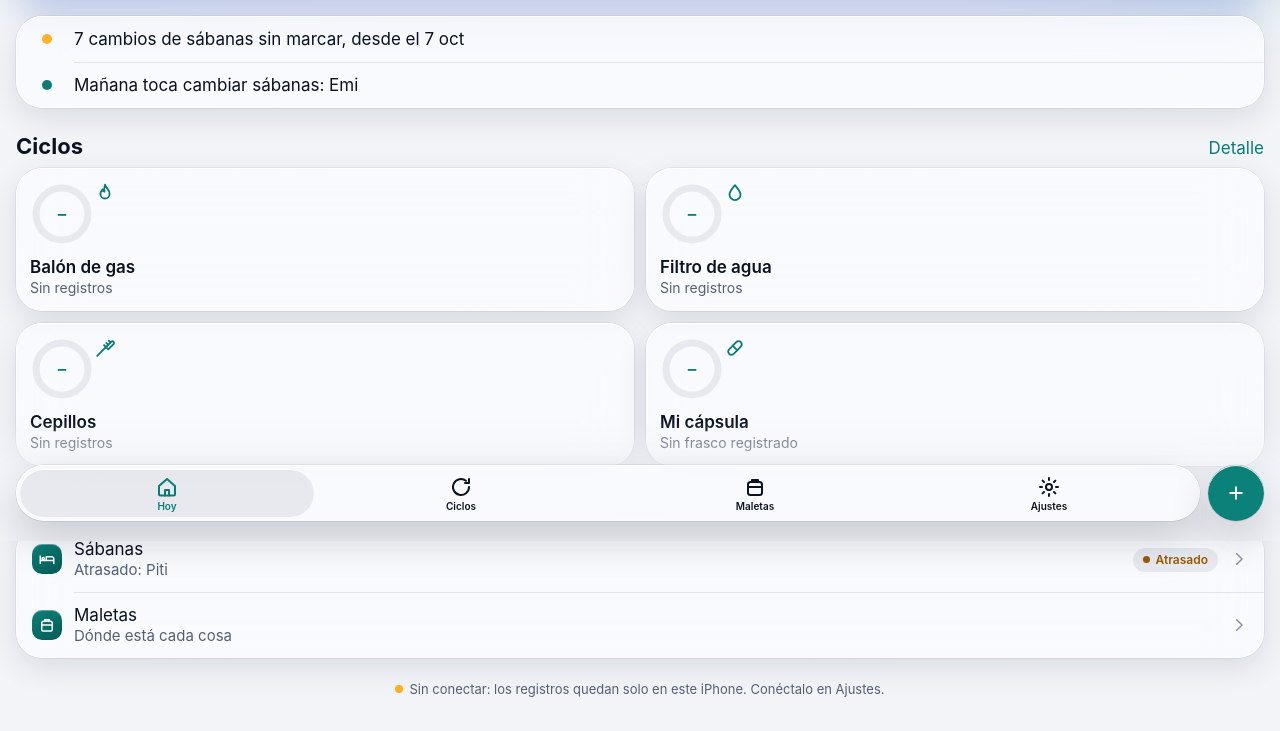
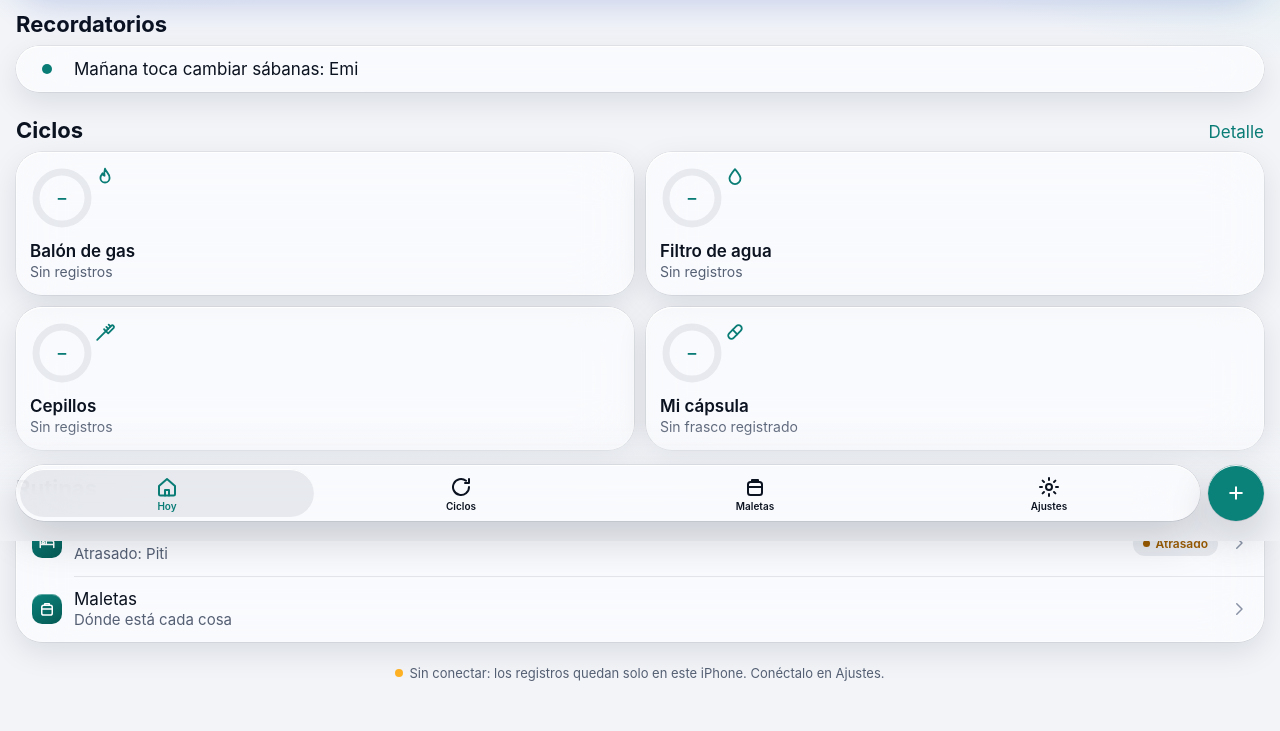
Before and after one commit to pablocarvallo/casa, a website: page app/index.html in a window 1280 px wide. Shown: the part 259-990 px from the top of the page. Drawn offline with Linux system fonts and the light colour scheme.

Commit message:
Casa 1.0.1: Hoy separa avisos de recordatorios
La tarjeta principal contaba como aviso lo que solo es un recordatorio
(sábanas de mañana, cápsula de hoy) y no decía cuál era. Ahora cuenta
solo los avisos (vencido o faltan pocos días), muestra el texto cuando
hay uno, y los recordatorios van en su propia lista con su título.

Co-Authored-By: Claude Opus 5.5 <noreply@anthropic.com>
Claude-Session: https://claude.ai/code/session_01VyeEWBxKK4j7FXZyYmRGZ5

```diff
--- a/app/calculos.js
+++ b/app/calculos.js
@@ -3,7 +3,7 @@
 // Filtro de agua, Cepillos y Sábanas, para que los números coincidan durante el mes de convivencia.
 // Los datos viven en pablocarvallo/datos: ciclos.json (gas, filtro, cepillos y cápsula) y rutinas.json (sábanas).
 
-export const VERSION = '1.0.0';
+export const VERSION = '1.0.1';
 
 /* ---------- Fechas: claves «AAAA-MM-DD» en la hora del iPhone (Chile) ---------- */
 const pad = (n) => (n < 10 ? '0' : '') + n;
--- a/app/index.html
+++ b/app/index.html
@@ -230,6 +230,7 @@ button { -webkit-tap-highlight-color: transparent; }
 .c-acciones .d-boton { flex: 1 1 140px; padding: 0 16px; }
 .d-heroe { margin: 8px 16px 0; }
 .d-heroe .c-cifra-chica { font-size: 34px; line-height: 40px; }
+.d-heroe .c-cifra-texto { font: 700 26px/32px var(--font-sans); letter-spacing: -0.2px; margin-top: 6px; }
 .d-heroe .d-pie > div { min-width: 0; }
 
 /* Puntos de estado */
@@ -521,7 +522,7 @@ function fila({ icono, titulo, sub, valor, a, attrs = '', punto, chev, extra = '
   return a ? `<li><button class="d-fila c-fila" data-a="${a}" ${attrs}>${cuerpo}</button></li>` : `<li class="d-fila">${cuerpo}</li>`;
 }
 function heroe(etiqueta, cifra, pie, avance, chica) {
-  return `<section class="d-heroe"><span class="d-etiqueta">${etiqueta}</span><span class="d-cifra-grande${chica ? ' c-cifra-chica' : ''}">${cifra}</span>` +
+  return `<section class="d-heroe"><span class="d-etiqueta">${etiqueta}</span><span class="d-cifra-grande${chica === 'texto' ? ' c-cifra-texto' : chica ? ' c-cifra-chica' : ''}">${cifra}</span>` +
     (avance != null ? `<div class="d-barra-avance"><i style="width:${Math.round(Math.max(0, Math.min(1, avance)) * 100)}%"></i></div>` : '') +
     (pie && pie.length ? `<div class="d-pie">${pie.map(([t, b]) => `<div>${t}<b>${b}</b></div>`).join('')}</div>` : '') + '</section>';
 }
@@ -566,18 +567,21 @@ function tarjetasCiclos(D, h) {
 function vistaHoy() {
   const D = datos(), h = hoy();
   const { k, s } = resumenCiclos(D, h);
-  const avisos = C.avisosDeHoy(D.ciclos, D.rutinas, h, horaDecimal());
-  let html = heroe('Para atender', avisos.length ? avisos.length + ' ' + C.plural(avisos.length, 'aviso', 'avisos') : 'Todo al día', [
+  // Avisos: lo vencido o que falta poco (rojo y ámbar). Recordatorios: lo de hoy o mañana que solo hay que hacer.
+  const todos = C.avisosDeHoy(D.ciclos, D.rutinas, h, horaDecimal());
+  const avisos = todos.filter((x) => x.tono !== 'info'), recordatorios = todos.filter((x) => x.tono === 'info');
+  const cifra = avisos.length === 1 ? avisos[0].texto : avisos.length ? avisos.length + ' avisos' : 'Todo al día';
+  let html = heroe(avisos.length ? 'Para atender' : recordatorios.length ? 'Sin avisos · ' + recordatorios.length + ' ' + C.plural(recordatorios.length, 'recordatorio', 'recordatorios') : 'Sin avisos ni recordatorios', esc(cifra), [
     ['Cápsula', k.frasco ? (k.quedan === 1 ? '1 cápsula' : k.quedan + ' cápsulas') : 'Sin frasco'],
     ['Sábanas ' + (s.atrasado ? 'atrasadas' : cuando(s.proximo, h)), 'Le toca a ' + esc(s.turno)],
-  ]);
-  if (avisos.length) {
-    html += '<ul class="d-lista d-vidrio" style="margin-top:16px">' + avisos.map((x) => {
-      const boton = x.accion === 'tomar' ? `<button class="c-mini" data-a="tomar-hoy">Tomada</button>` : x.accion === 'sabanas' ? `<button class="c-mini" data-a="sabanas-hoy">Hecho</button>` : '';
-      return `<li class="d-fila"><span class="c-fila-punto"><span class="c-punto${x.tono === 'neg' ? ' c-punto--neg' : x.tono === 'aviso' ? ' c-punto--aviso' : ''}"></span></span>` +
-        `<button class="d-texto c-fila" data-a="ir-ciclo" data-c="${x.ir}" style="padding:0"><strong style="white-space:normal">${esc(x.texto)}</strong></button>${boton}</li>`;
-    }).join('') + '</ul>';
-  }
+  ], null, avisos.length === 1 ? 'texto' : cifra.length > 12);
+  const lista = (xs) => '<ul class="d-lista d-vidrio">' + xs.map((x) => {
+    const boton = x.accion === 'tomar' ? `<button class="c-mini" data-a="tomar-hoy">Tomada</button>` : x.accion === 'sabanas' ? `<button class="c-mini" data-a="sabanas-hoy">Hecho</button>` : '';
+    return `<li class="d-fila"><span class="c-fila-punto"><span class="c-punto${x.tono === 'neg' ? ' c-punto--neg' : x.tono === 'aviso' ? ' c-punto--aviso' : ''}"></span></span>` +
+      `<button class="d-texto c-fila" data-a="ir-ciclo" data-c="${x.ir}" style="padding:0"><strong style="white-space:normal">${esc(x.texto)}</strong></button>${boton}</li>`;
+  }).join('') + '</ul>';
+  if (avisos.length > 1) html += seccion('Avisos') + lista(avisos);
+  if (recordatorios.length) html += seccion('Recordatorios') + lista(recordatorios);
   html += seccion('Ciclos', '<a href="#" data-a="tab" data-t="ciclos">Detalle</a>') + tarjetasCiclos(D, h);
   html += seccion('Rutinas') + '<ul class="d-lista d-vidrio">' +
     fila({ icono: 'cama', titulo: 'Sábanas', sub: (s.atrasado ? 'Atrasado: ' : cap1(cuando(s.proximo, h)) + ' · ') + esc(s.turno), valor: s.atrasado ? '<span class="d-chip d-chip--aviso">Atrasado</span>' : s.esHoy ? '<span class="d-chip d-chip--aviso">Hoy</span>' : s.esManana ? '<span class="d-chip">Mañana</span>' : '', a: 'ir-ciclo', attrs: 'data-c="sabanas"', chev: true }) +
--- a/app/sw.js
+++ b/app/sw.js
@@ -1,7 +1,7 @@
 // Casa · guarda la app para abrirla sin conexión. Siempre intenta primero la versión más nueva (red primero), así
 // index.html y calculos.js llegan juntos; sin señal usa la copia guardada. Los datos van a domesticas-api (otro
 // origen) y no pasan por aquí.
-const CACHE = 'casa27-v1';
+const CACHE = 'casa27-v2';
 const ARCHIVOS = ['./', 'index.html', 'calculos.js', 'manifest.webmanifest', 'icons/icon.svg', 'icons/apple-touch-icon.png', 'icons/icon-192.png', 'icons/icon-512.png'];
 
 self.addEventListener('install', (e) => {
```
